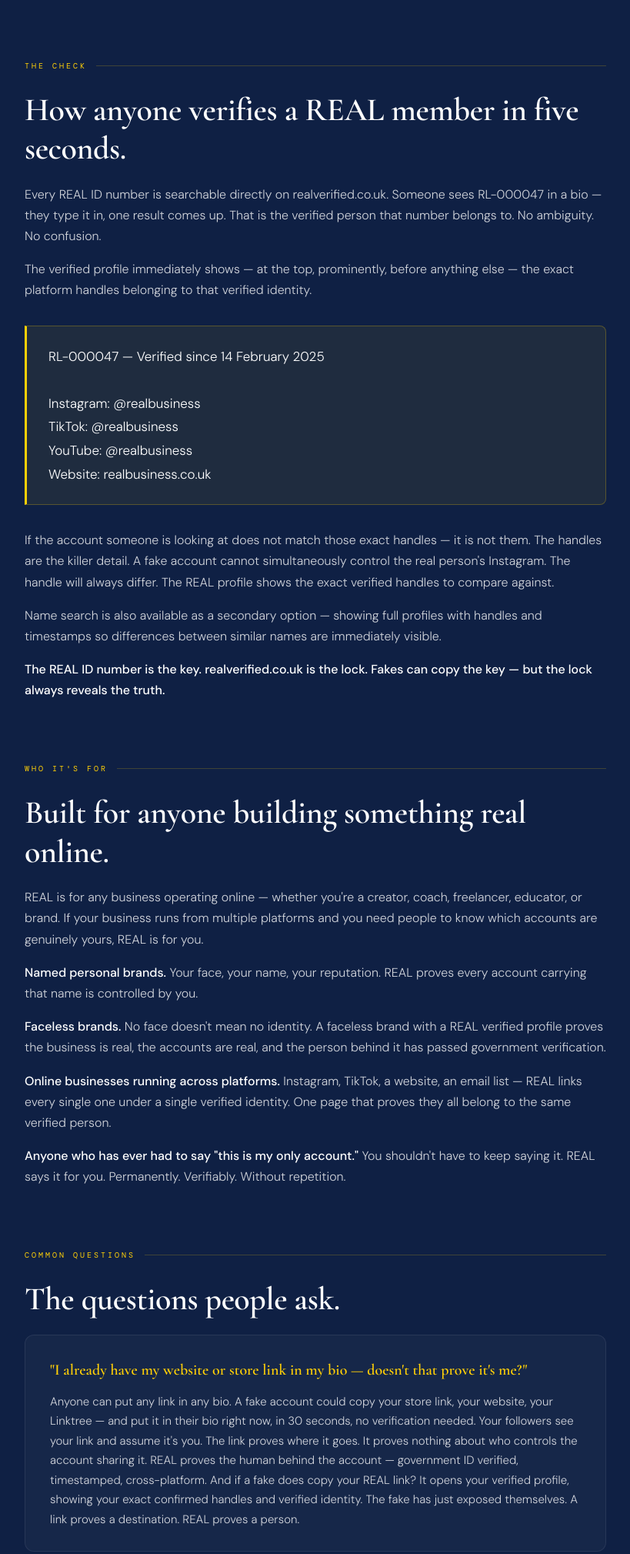
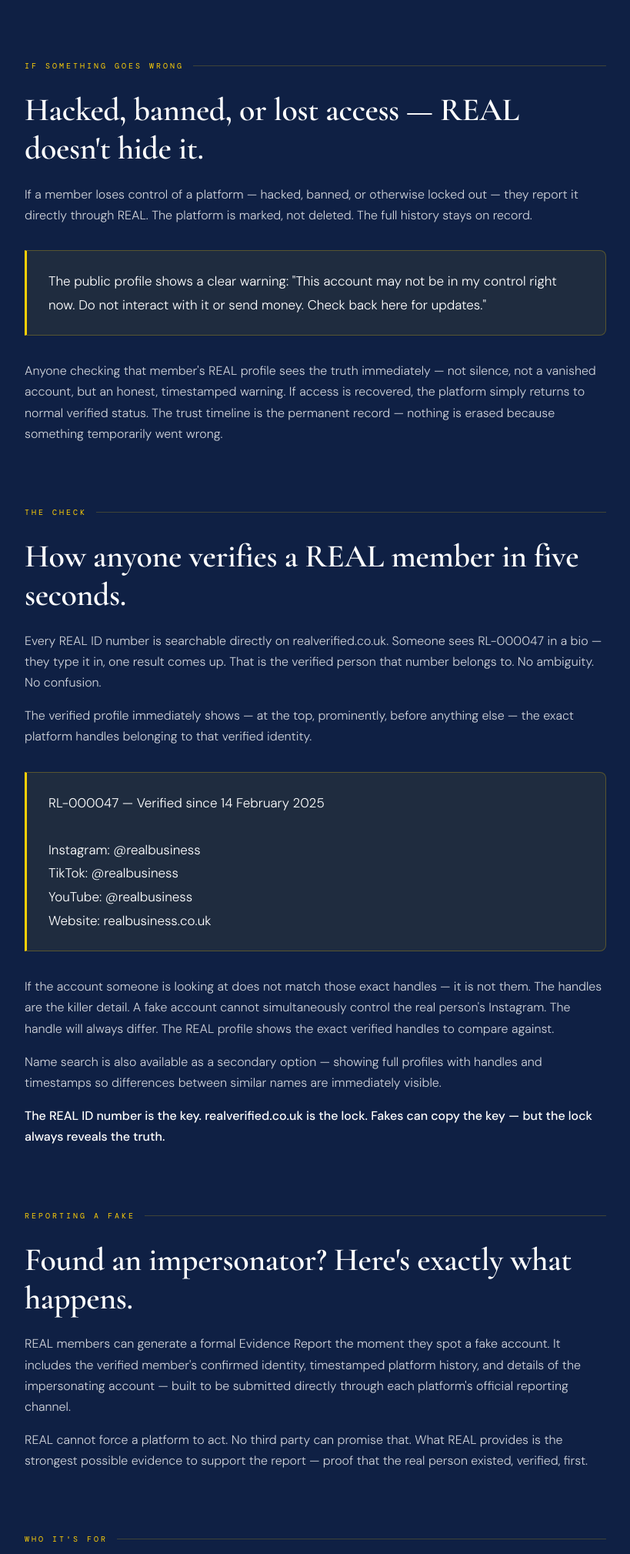
Before and after one commit to saddlej/REAL-landing-page, a website: page what-is-real.html in a window 1280 px wide. Shown: the part 3565-5584 px from the top of the page at 77% size, without its empty margins (230-1049 px from the left). Drawn offline with nearby package versions, Linux system fonts and the light colour scheme.

Commit message:
Add cancellation, lost-access, and fake-reporting sections to what-is-real page
Clarifies that REAL is a registry not an enforcer, that verification evidence survives cancellation, and how members report lost account access or impersonators.

```diff
--- a/what-is-real.html
+++ b/what-is-real.html
@@ -325,6 +325,16 @@
   </section>
 
   <section>
+    <div class="section-label">If Something Goes Wrong</div>
+    <h2>Hacked, banned, or lost access — REAL doesn't hide it.</h2>
+    <p>If a member loses control of a platform — hacked, banned, or otherwise locked out — they report it directly through REAL. The platform is marked, not deleted. The full history stays on record.</p>
+    <div class="highlight">
+      <p>The public profile shows a clear warning: "This account may not be in my control right now. Do not interact with it or send money. Check back here for updates."</p>
+    </div>
+    <p>Anyone checking that member's REAL profile sees the truth immediately — not silence, not a vanished account, but an honest, timestamped warning. If access is recovered, the platform simply returns to normal verified status. The trust timeline is the permanent record — nothing is erased because something temporarily went wrong.</p>
+  </section>
+
+  <section>
     <div class="section-label">The Check</div>
     <h2>How anyone verifies a REAL member in five seconds.</h2>
     <p>Every REAL ID number is searchable directly on realverified.co.uk. Someone sees RL-000047 in a bio — they type it in, one result comes up. That is the verified person that number belongs to. No ambiguity. No confusion.</p>
@@ -341,6 +351,13 @@
     <p>If the account someone is looking at does not match those exact handles — it is not them. The handles are the killer detail. A fake account cannot simultaneously control the real person's Instagram. The handle will always differ. The REAL profile shows the exact verified handles to compare against.</p>
     <p>Name search is also available as a secondary option — showing full profiles with handles and timestamps so differences between similar names are immediately visible.</p>
     <p><strong>The REAL ID number is the key. realverified.co.uk is the lock. Fakes can copy the key — but the lock always reveals the truth.</strong></p>
+  </section>
+
+  <section>
+    <div class="section-label">Reporting a Fake</div>
+    <h2>Found an impersonator? Here's exactly what happens.</h2>
+    <p>REAL members can generate a formal Evidence Report the moment they spot a fake account. It includes the verified member's confirmed identity, timestamped platform history, and details of the impersonating account — built to be submitted directly through each platform's official reporting channel.</p>
+    <p>REAL cannot force a platform to act. No third party can promise that. What REAL provides is the strongest possible evidence to support the report — proof that the real person existed, verified, first.</p>
   </section>
 
   <section>
@@ -376,15 +393,23 @@
       <div class="objection-q">"What if a big platform builds something like this?"</div>
       <p>Platforms have a financial incentive to keep fake accounts. Fake accounts generate traffic and engagement. They have no incentive to solve this properly across platforms. And if a big company does eventually build something similar — REAL's founding members have verified history that cannot be replicated overnight. Being early is the protection.</p>
     </div>
+    <div class="objection">
+      <div class="objection-q">"What happens to my verification if I cancel?"</div>
+      <p>Your public profile stays visible but shows as "Verification Lapsed" — it is not deleted or hidden. Your REAL ID is permanently retired and will never be reissued to anyone else. The verified record behind it — your government ID confirmation, your linked platforms, your trust timeline — is retained. Cancelling ends your active membership. It does not erase the evidence.</p>
+    </div>
   </section>
 
   <section>
     <div class="section-label">Honesty</div>
     <h2>What REAL is not — and why that matters.</h2>
     <p>REAL is not a magic takedown button. It cannot force Instagram or TikTok to remove a fake account faster. It cannot prevent someone from creating a fake account in the first place.</p>
+    <p>REAL cannot stop a bad actor from joining in the first place. A person can pass genuine government ID verification and still go on to act fraudulently once verified. REAL does not police conduct — it is a registry, not an enforcer. What REAL does is make bad actors significantly harder to disappear.</p>
     <p>What it does — and what nothing else currently does across every platform simultaneously — is create permanent, verifiable, timestamped proof that the real person existed first on every platform. When a takedown report is needed, REAL's evidence layer is the strongest available.</p>
     <p>REAL is a proof layer. A source of truth. Identity infrastructure. It makes the real person immediately verifiable and makes the fake account immediately identifiable. That is an honest and valuable product.</p>
     <p>It only gets more powerful over time. As AI advances and faking an identity becomes easier, the cost of having no verified proof becomes higher. REAL members are building that proof now. Every month that passes, that history becomes more valuable and harder for anyone to replicate.</p>
+    <div class="highlight">
+      <p><strong>The evidence doesn't cancel.</strong> Cancelling a REAL membership does not erase the record behind it. Government ID verification, linked platforms, and the full trust timeline are retained even after cancellation — because a bad actor should not be able to wipe their trail simply by ending a subscription.</p>
+    </div>
   </section>
 
   <div class="divider">REAL™</div>
```
